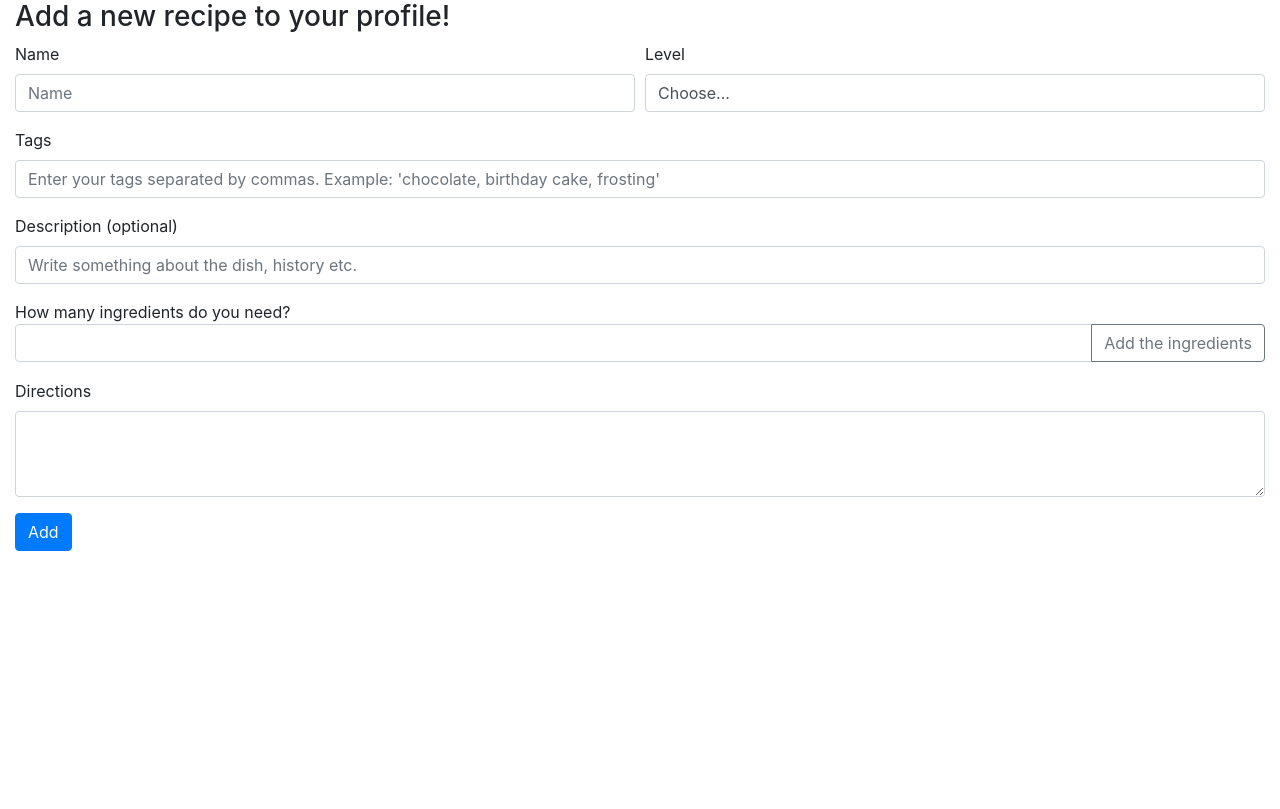
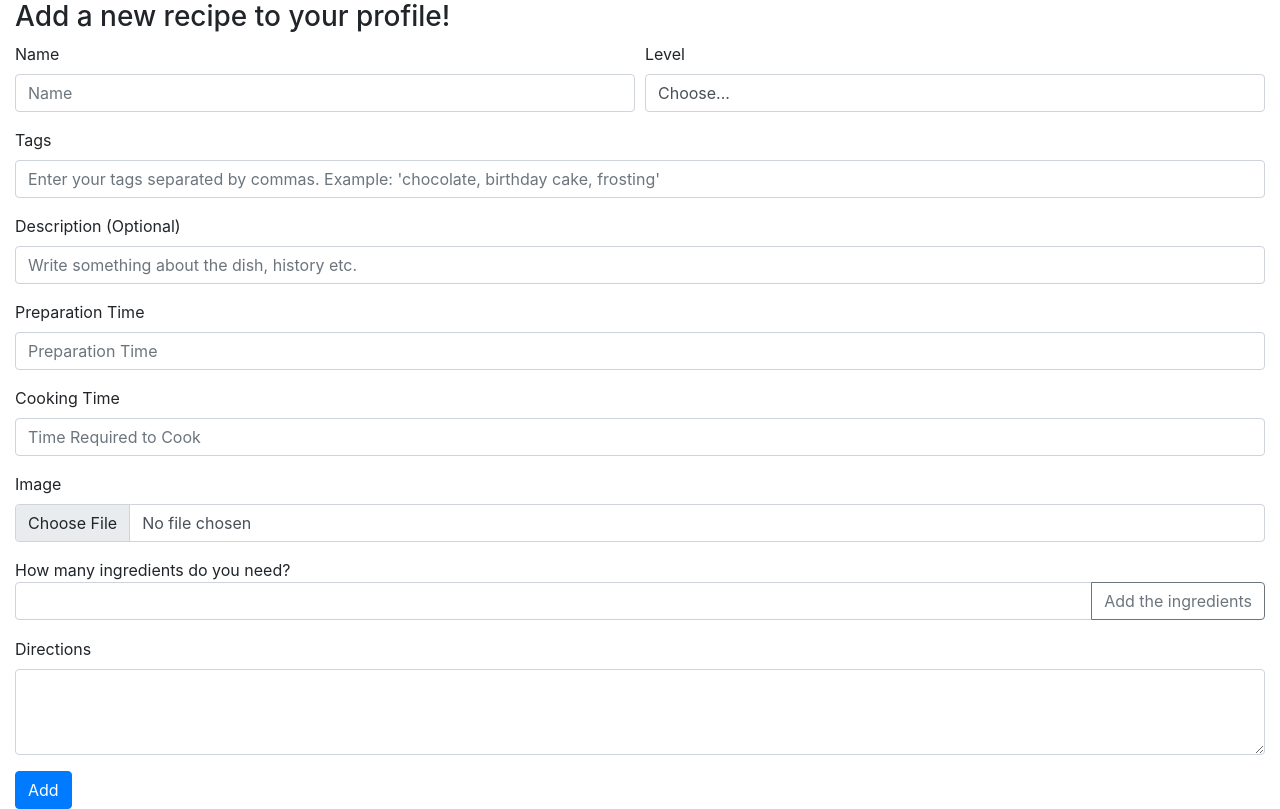
Before and after one commit to Luweren/CookSpot, a Django app: template cookproject/templates/newRecipe.html in a window 1280 px wide. Shown: the part 56-865 px from the top of the page. Before the commit the page ends 607 px from the top, so only its background shows below. Run offline with Django 3.2, Linux system fonts and the light colour scheme; the template is opened without the code that fills it, so the values that code supplies are empty; some libraries are stand-ins or nearby versions.

Commit message:
implemented adding recipe backend stuffs
databse etc, I'm tired, end me

```diff
--- a/cookproject/CookSpot/urls.py
+++ b/cookproject/CookSpot/urls.py
@@ -1,13 +1,15 @@
 from django.urls import path
 from . import views
 
+
+app_name = 'web'
 urlpatterns=[
     path("users/", views.users, name="users"),
     path("", views.homepage, name="home"),
     path("homepage/", views.homepage, name="home"),
-    path("<str:User_username>/newrecipe/",views.newrecipe, name='newrecipe'),
-    path('<str:User_username>/<str:Recipe_name>/', views.recipe, name='recipe'),
     path("login/",views.login, name='login'),
     path("signup/",views.signup, name='signup'),
-
+    path("<str:User_username>/newrecipe/",views.newrecipe, name='newrecipe'),
+    path('<str:User_username>/recipe/<str:Recipe_name>/', views.recipe, name='recipe'),
+    path("/newrecipe/post/", views.newrecipe_post, name='newrecipe_post'),
 ]
--- a/cookproject/templates/newRecipe.html
+++ b/cookproject/templates/newRecipe.html
@@ -2,38 +2,54 @@
 {% block title %} New recipe {% endblock%}
 {% block content %}
 <h3>Add a new recipe to your profile!</h3>
-<form action="#" method="POST" enctype="multipart/form-data">{% csrf_token %}
+<form action="{% url 'web:newrecipe_post'%}" method="POST" enctype="multipart/form-data">{% csrf_token %}
+  <input name="username" value="{{user.username}}" hidden/>
   <div class="form-row">
     <div class="form-group col-md-6">
       <label for="recipeName">Name</label>
-      <input type="text" class="form-control" id="recipeName" placeholder="Name">
+      <input required type="text" class="form-control" id="recipeName" placeholder="Name" name="recipename">
     </div>
     <div class="form-group col-md-6">
       <label for="recipeLevel">Level</label>
-      <select id="recipeLevel" class="form-control">
-        <option selected>Choose...</option>
-        <option>Anyone can do it</option>
-        <option>Beginner</option>
-        <option>Intermediate</option>
-        <option>Difficult</option>
-        <option>Professional</option>
+      <select id="recipeLevel" class="form-control" name="difficulty">
+        <option value="none" selected>Choose...</option>
+        <option value="None" >Anyone can do it</option>
+        <option value="Easy" >Beginner</option>
+        <option value="Intermediate" >Intermediate</option>
+        <option value="Difficult" >Difficult</option>
+        <option value="Professional" >Professional</option>
       </select>
     </div>
   </div>
   <div class="form-group">
     <label for="recipeTags">Tags</label>
-    <input type="text" class="form-control" id="recipeTags"
+    <input type="text" class="form-control" id="recipeTags" name="tags"
       placeholder="Enter your tags separated by commas. Example: 'chocolate, birthday cake, frosting' ">
   </div>
   <div class="form-group">
-    <label for="inputAddress2">Description (optional)</label>
-    <input type="text" class="form-control" id="inputAddress2"
+    <label for="inputAddress2">Description (Optional) </label>
+    <input type="text" class="form-control" id="inputAddress2" name="description"
       placeholder="Write something about the dish, history etc.">
+  </div>
+  <div class="form-group">
+    <label for="inputAddress3">Preparation Time</label>
+    <input type="text" class="form-control" id="inputAddress3" name="preparationtime"
+      placeholder="Preparation Time">
+  </div>
+  <div class="form-group">
+    <label for="inputAddress4">Cooking Time</label>
+    <input type="text" class="form-control" id="inputAddress4" name="cookingtime"
+      placeholder="Time Required to Cook">
+  </div>
+  <div class="form-group">
+    <label for="inputAddress5">Image</label>
+    <input type="file" class="form-control" id="inputAddress5" name="image"
+      placeholder="Optional IMG URL">
   </div>
 
   How many ingredients do you need?
   <div class="input-group mb-3">
-    <input type="number" class="form-control" aria-describedby="basic-addon2" id="ingredientsNumber">
+    <input type="number" class="form-control" id="ingredientsNumber">
     <div class="input-group-append">
       <button class="btn btn-outline-secondary" type="button" onclick="ingredients()">Add the ingredients</button>
     </div>
@@ -50,7 +66,7 @@
   </div>
   <div class="form-group">
     <label for="recipeDirections">Directions</label>
-    <textarea class="form-control" id="recipeDirections" rows="3"></textarea>
+    <textarea class="form-control" name="instructions" id="recipeDirections" rows="3"></textarea>
   </div>
   <button type="submit" class="btn btn-primary">Add</button>
 </form>
@@ -72,25 +88,25 @@
       for(i=0;i<parseInt(val);i++){
         document.getElementById("ingredientsBody").innerHTML +=
         `<td><label for="ingredientAmount"></label>
-          <input type="text" class="form-control" id="ingredientAmount">
+          <input type="text" class="form-control" id="ingredientAmount" name="ingredientamount[]">
         </td>
         <td>
           <label for="ingredientMeasurement"></label>
-          <select id="ingredientMeasurement" class="form-control">
+          <select id="ingredientMeasurement" class="form-control" name="ingredientmeasurement[]">
             <option selected>Choose...</option>
-            <option>g</option>
-            <option>lb</option>
-            <option>oz</option>
-            <option>fl oz</option>
-            <option>c</option>
-            <option>ml</option>
-            <option>tsp</option>
-            <option>Tbsp</option>
+            <option value="g">g</option>
+            <option value="lb">lb</option>
+            <option value="oz">oz</option>
+            <option value="fl">fl oz</option>
+            <option value="c">c</option>
+            <option value="ml">ml</option>
+            <option value="tsp">tsp</option>
+            <option value="Tbsp">Tbsp</option>
 
           </select>
         </td>
         <td><label for="ingredientName"></label>
-          <input type="text" class="form-control" id="ingredientName">
+          <input type="text" class="form-control" id="ingredientName"  name="ingredientname[]">
         </td>`
       }
 
```
Also changed, not shown: cookproject/CookSpot/views.py (+16 -5 lines), cookproject/templates/login.html (+2 -8 lines), cookproject/db.sqlite3.
